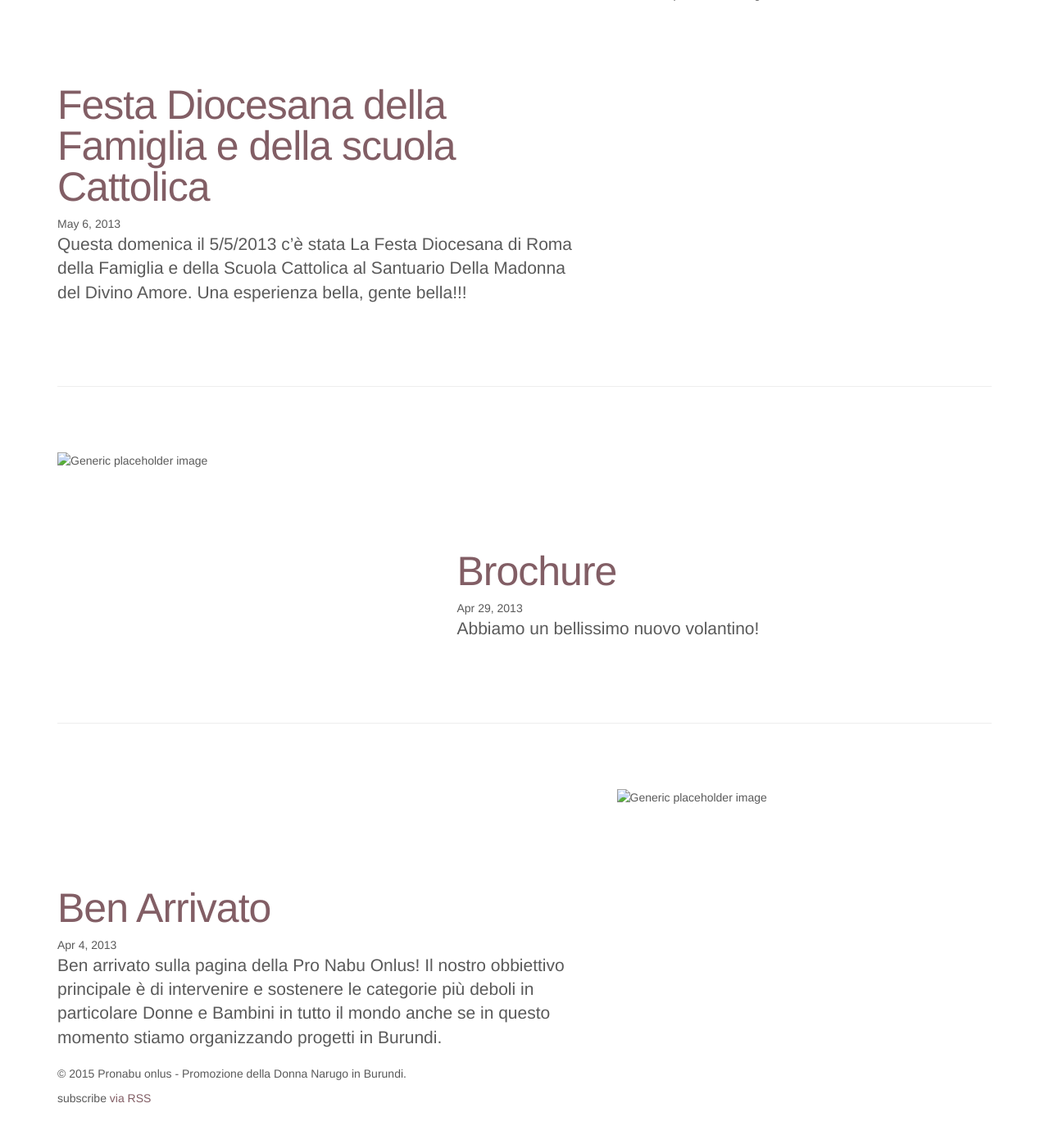
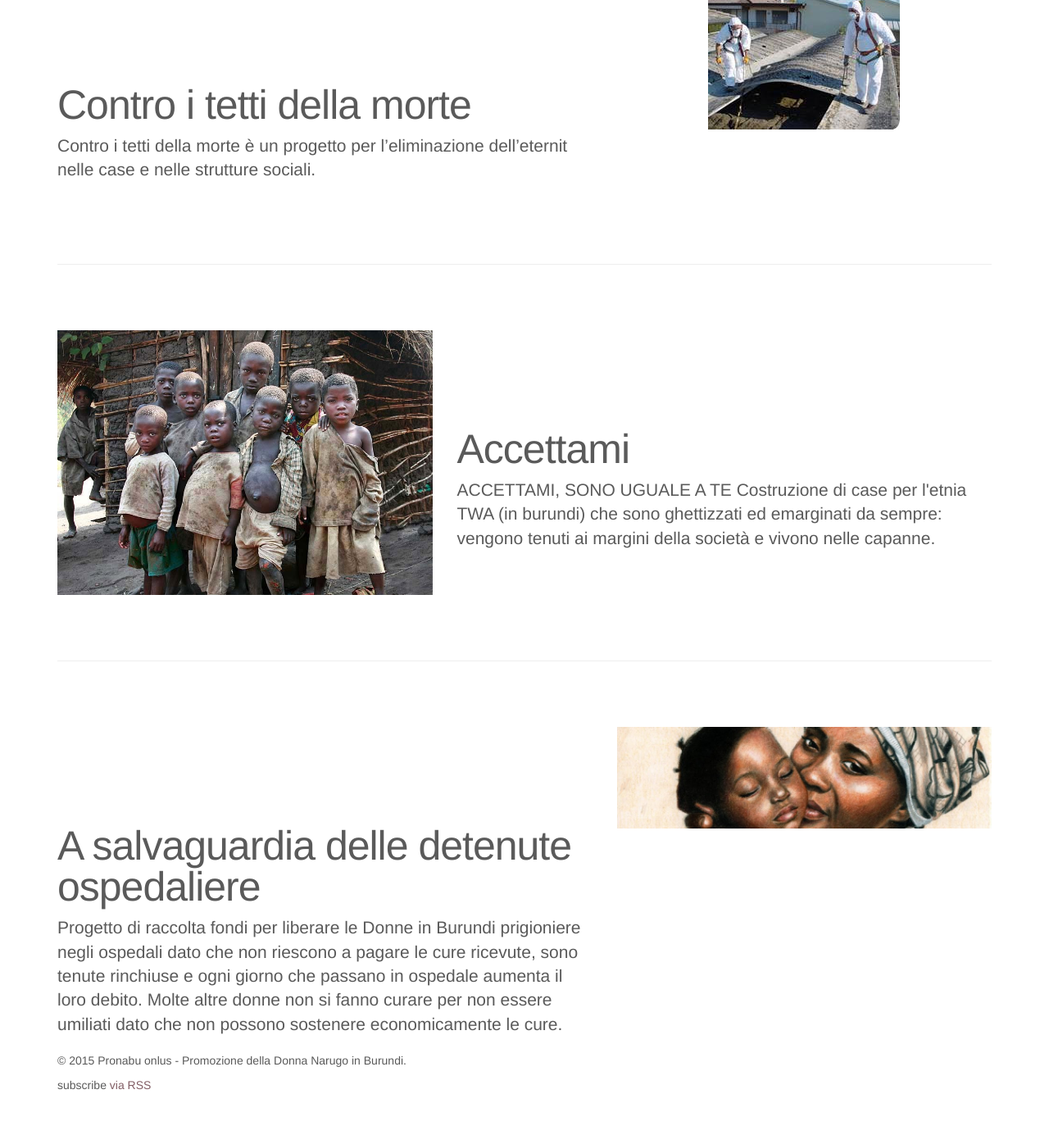
Before and after one commit to kajyr/pronabuonlus.org, a Jekyll site: the page built from index.html, in a window 1280 px wide and 1400 px high, scrolled down 1246 px. Shown: the top 1385 px of the window at 82% size. Built offline with Jekyll 4.4.1, drawn with Linux system fonts in a browser that asks for light colours; nearby versions of some CDN libraries.

Commit message:
progetti

```diff
--- /dev/null
+++ b/_data/projects.yml
@@ -0,0 +1,25 @@
+---
+- name: Contro i tetti della morte
+  publish: yes
+  image: smaltimento_eternit.jpg
+  description: >
+    Contro i tetti della morte è un progetto per l’eliminazione dell’eternit nelle case e nelle strutture
+    sociali.
+
+- name: Accettami
+  publish: yes
+  image: 327_1burundi__children.jpg
+  description: >
+    ACCETTAMI, SONO UGUALE A TE
+    Costruzione di case per l'etnia TWA (in burundi) che sono
+    ghettizzati ed emarginati da sempre: vengono tenuti ai margini della società e vivono nelle capanne.
+
+- name: A salvaguardia delle detenute ospedaliere
+  publish: yes
+  image: cropped-african-woman-with-child2.jpg
+  description: >
+    Progetto di raccolta fondi per liberare le Donne in Burundi
+    prigioniere negli ospedali dato che non riescono a pagare le cure ricevute,
+    sono tenute rinchiuse e ogni giorno che passano in ospedale aumenta il loro debito.
+    Molte altre donne non si fanno curare per non essere umiliati dato che non possono
+    sostenere economicamente le cure.
--- a/index.html
+++ b/index.html
@@ -59,20 +59,19 @@ layout: default
 
 
 
-	{% for post in site.posts limit:3 offset:3 %}
+	{% for project in site.data.projects %}
 	{% capture thecycle %}{% cycle 'odd', 'even' %}{% endcapture %}
 
 	<hr class="featurette-divider">
 	<article class="row featurette">
 		<div class="col-md-7 {% if thecycle == 'even' %}col-md-push-5{% endif %}">
 			<h2 class="featurette-heading">
-				<a class="post-link" href="{{ post.url | prepend: site.baseurl }}">{{ post.title }}</a>
+				{{ project.name }}
 			</h2>
-			<span class="post-meta">{{ post.date | date: "%b %-d, %Y" }}</span>
-			<p class="lead">{{ post.summary }}</p>
+			<p class="lead">{{ project.description }}</p>
 		</div>
 		<div class="col-md-5 {% if thecycle == 'even' %}col-md-pull-7{% endif %}">
-			<img class="featurette-image img-responsive center-block" data-src="holder.js/500x500/auto" alt="Generic placeholder image">
+			<img class="featurette-image img-responsive center-block" src="/static/progetti/{{ project.image }}" alt="{{ project.name }}">
 		</div>
 	</article>
 
```
Also changed, not shown: static/progetti/327_1burundi__children.jpg (added), static/progetti/cropped-african-woman-with-child2.jpg (added), static/progetti/smaltimento_eternit.jpg (added), 1 other file.
